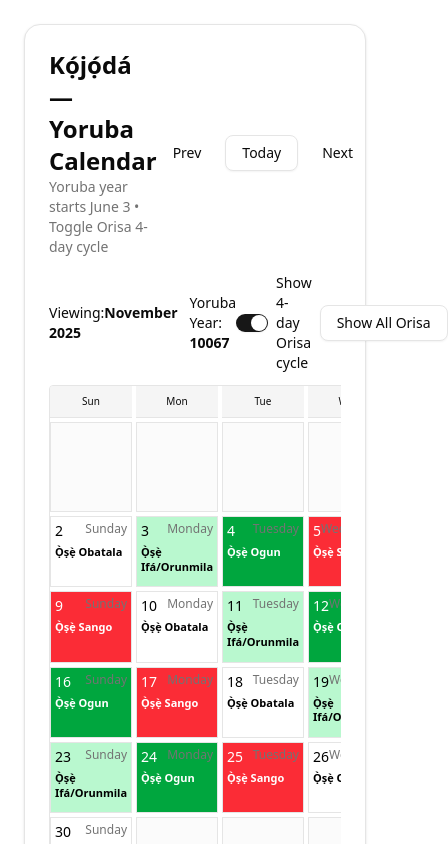
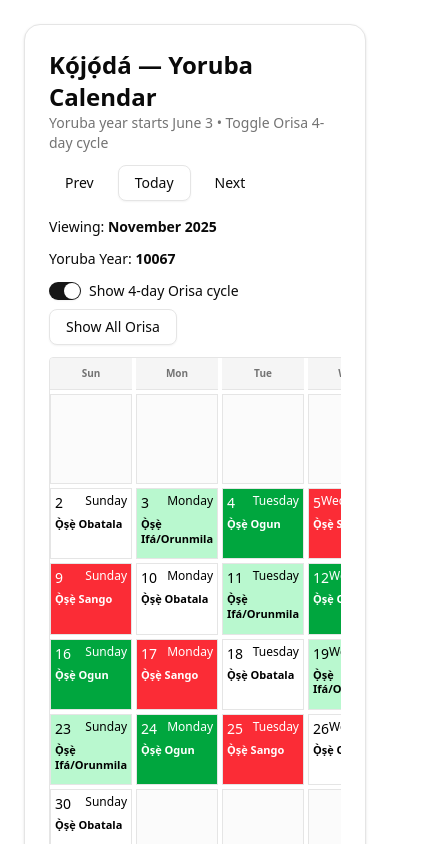
Before and after one commit to Follyb2810/yoruba_calendar, a Next.js app: page /calendar in a window 390 px wide. Shown: the top 844 px of the page, 448 px wide, since content can reach past the window. Built offline with nearby package versions, Linux system fonts and the light colour scheme.

Commit message:
adding more legend

```diff
--- a/app/calendar/page.tsx
+++ b/app/calendar/page.tsx
@@ -289,33 +289,39 @@ export default function Page() {
 
   return (
     <div className="p-6">
+      {" "}
       <Card className="rounded-2xl">
+        {" "}
         <CardContent>
-          <header className="flex items-center justify-between mb-4">
-            <div>
+          {" "}
+          <header className="flex flex-col sm:flex-row sm:items-center sm:justify-between mb-4 gap-3">
+            {" "}
+            <div className="flex-1">
+              {" "}
               <h1 className="text-2xl font-semibold">
-                Kọ́jọ́dá — Yoruba Calendar
-              </h1>
+                Kọ́jọ́dá — Yoruba Calendar{" "}
+              </h1>{" "}
               <p className="text-sm text-muted-foreground">
-                Yoruba year starts June 3 • Toggle Orisa 4-day cycle
-              </p>
-            </div>
-            <div className="flex items-center gap-2">
+                Yoruba year starts June 3 • Toggle Orisa 4-day cycle{" "}
+              </p>{" "}
+            </div>{" "}
+            <div className="flex flex-wrap gap-2">
+              {" "}
               <Button onClick={gotoPrevMonth} variant="ghost">
                 Prev
-              </Button>
+              </Button>{" "}
               <Button onClick={gotoToday} variant="outline">
                 Today
-              </Button>
+              </Button>{" "}
               <Button onClick={gotoNextMonth} variant="ghost">
                 Next
-              </Button>
-            </div>
+              </Button>{" "}
+            </div>{" "}
           </header>
-          <div className="flex items-center justify-between mb-3">
-            <div className="flex items-center gap-3">
-              <div className="text-sm">
-                Viewing:
+          <div className="flex flex-col sm:flex-row sm:items-center sm:justify-between mb-3 gap-3">
+            <div className="flex flex-wrap gap-3 text-sm">
+              <div>
+                Viewing:{" "}
                 <strong>
                   {cursor.toLocaleString(undefined, {
                     month: "long",
@@ -323,15 +329,15 @@ export default function Page() {
                   })}
                 </strong>
               </div>
-              <div className="text-sm">
+              <div>
                 Yoruba Year: <strong>{getYorubaYear(cursor)}</strong>
               </div>
             </div>
-            <div className="flex items-center gap-2">
+            <div className="flex flex-wrap items-center gap-2">
               <div className="flex items-center gap-2 text-sm">
                 <Switch
                   checked={showFourDayCycle}
-                  onCheckedChange={(v) => setShowFourDayCycle(v)}
+                  onCheckedChange={setShowFourDayCycle}
                 />
                 <span>Show 4-day Orisa cycle</span>
               </div>
@@ -345,11 +351,12 @@ export default function Page() {
               {["Sun", "Mon", "Tue", "Wed", "Thu", "Fri", "Sat"].map((wd) => (
                 <div
                   key={wd}
-                  className="py-2 text-center font-medium bg-muted border-b"
+                  className="py-2 text-center font-semibold text-muted-foreground bg-muted border-b"
                 >
                   {wd}
                 </div>
               ))}
+
               {grid.map((cell, i) => {
                 if (!cell)
                   return (
@@ -366,15 +373,13 @@ export default function Page() {
                 let orisaColor = showFourDayCycle
                   ? getOrisaColor(orisaName)
                   : "";
-                if (orisaColor.includes("bg-green-200"))
-                  orisaColor = "bg-green-200 text-black";
-
+                const [bgClass, textClass] = orisaColor.split(" ");
                 const businessName = getBusinessWeekDayName(date);
 
                 return (
                   <div
                     key={i}
-                    className={`p-1 sm:p-2 border min-h-[70px] sm:min-h-[90px] ${orisaColor} ${
+                    className={`p-1 sm:p-2 border min-h-[70px] sm:min-h-[90px] ${bgClass} ${textClass} ${
                       isToday ? "border-2 border-black" : ""
                     }`}
                     onClick={() => openDayModal(date.getDate())}
@@ -383,13 +388,11 @@ export default function Page() {
                       <div className="text-sm font-medium">
                         {date.getDate()}
                       </div>
-                      <div className="text-xs text-muted-foreground">
-                        {businessName}
-                      </div>
+                      <div className="text-xs">{businessName}</div>
                     </div>
                     {showFourDayCycle && (
-                      <div className="mt-1 text-xs text-[11px]">
-                        <strong>{orisaName}</strong>
+                      <div className="mt-1 text-xs text-[11px] font-semibold">
+                        {orisaName}
                       </div>
                     )}
                     <div className="mt-2 space-y-1">
@@ -412,7 +415,7 @@ export default function Page() {
             <ul className="list-disc pl-5 text-sm space-y-1 text-muted-foreground">
               <li>Yoruba year begins on June 3 and runs to June 2.</li>
               <li>
-                Date to Yoruba-year mapping uses offset
+                Date to Yoruba-year mapping uses offset{" "}
                 <code>{YORUBA_YEAR_OFFSET}</code>.
               </li>
               <li>
```
